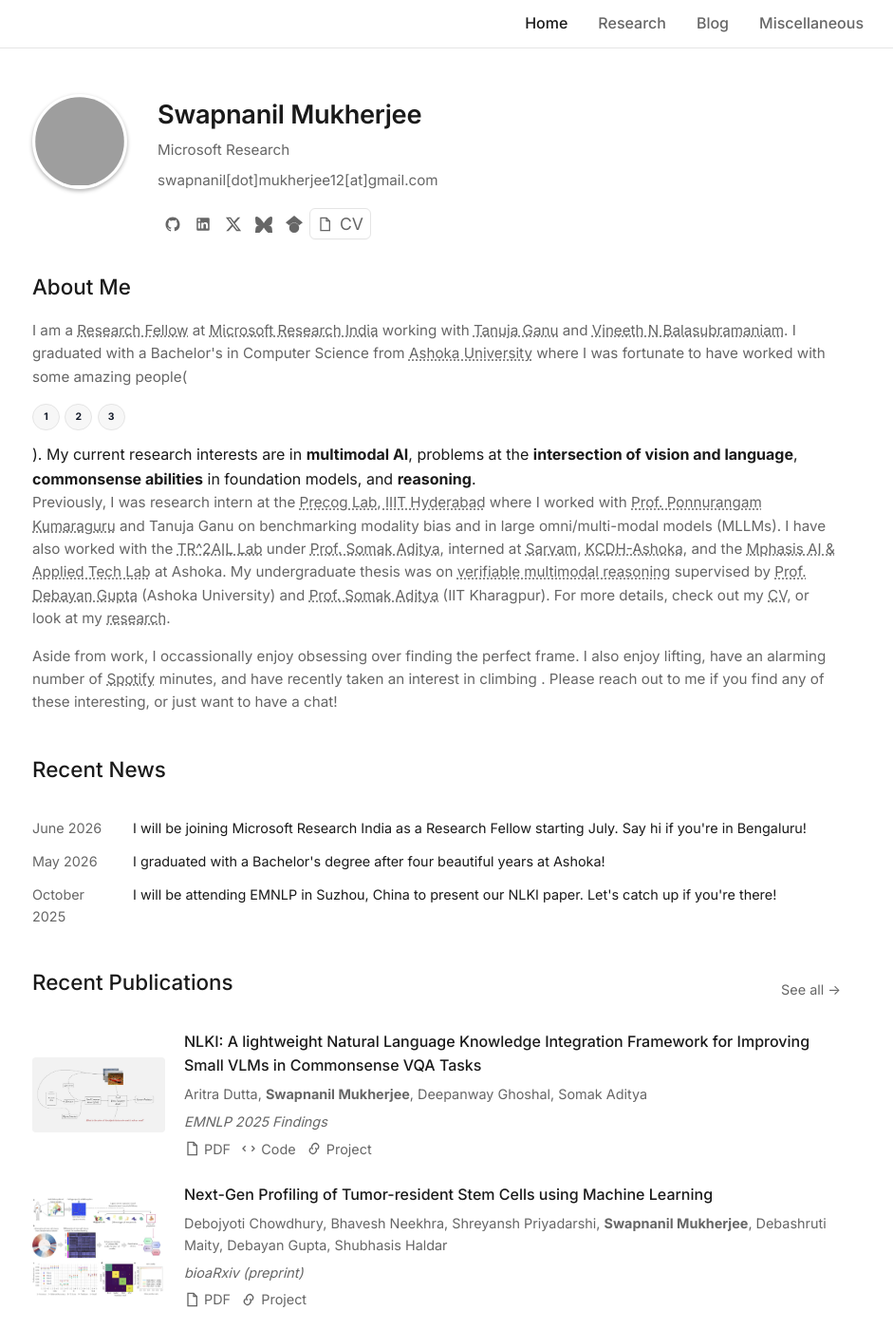
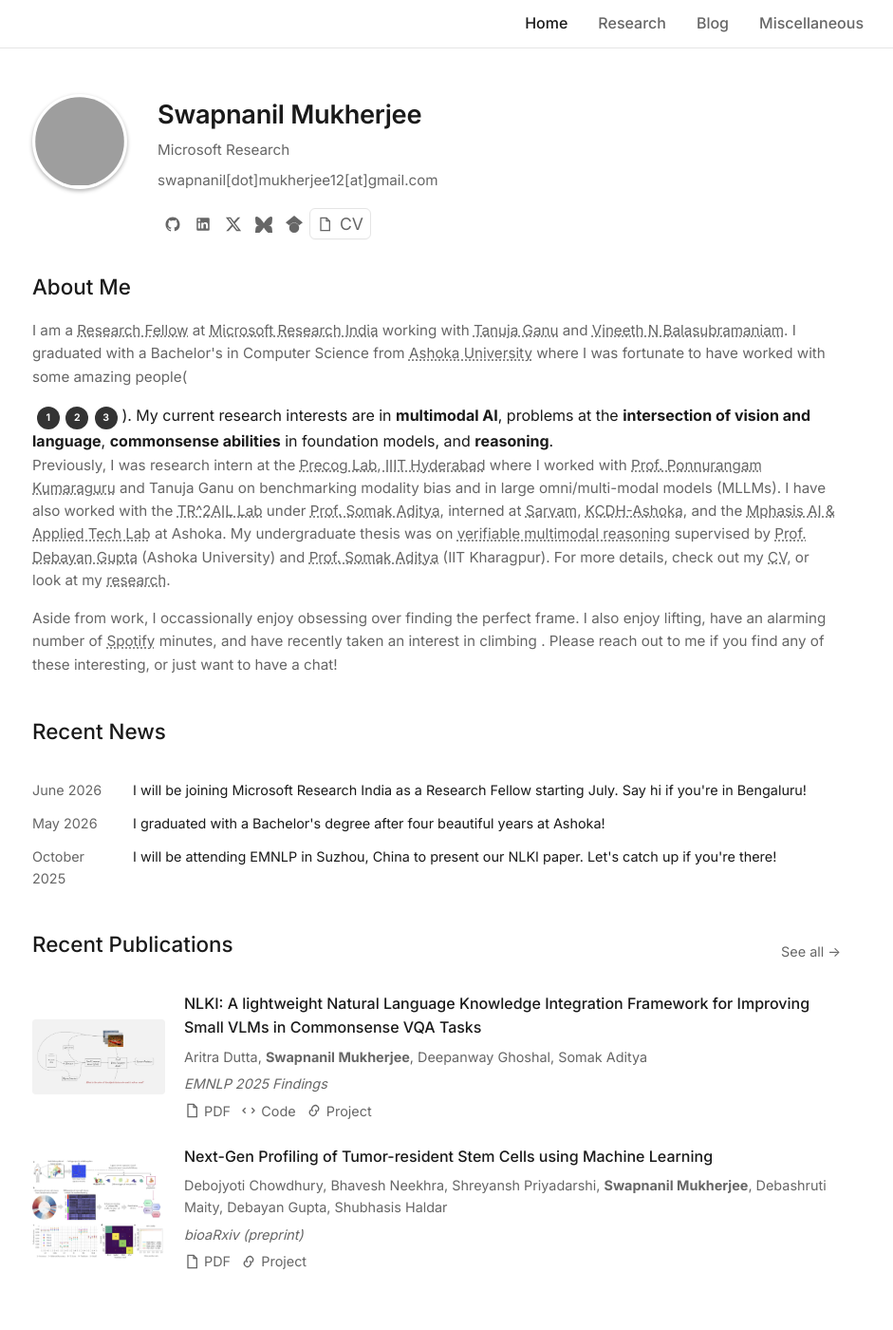
Before and after one commit to SwapnanilMukherjee/swapnanilmukherjee.github.io, a Jekyll site: the page built from index.md, in a window 1280 px wide and 1400 px high. Shown: the whole window at 95% size, without its empty margins (180-1121 px from the left). Built offline with Jekyll 4.4.1, drawn with Linux system fonts in a browser that asks for light colours; grey boxes are pictures that could not be loaded.

Commit message:
css update

```diff
--- a/assets/css/main.css
+++ b/assets/css/main.css
@@ -52,8 +52,9 @@ h1 { font-size: 1.7rem; font-weight: 600; margin-bottom: 1rem; letter-spacing: -
 h2 { font-size: 1.4rem; font-weight: 500; margin-bottom: 1rem; }
 h3 { font-size: 1rem; font-weight: 500; margin-bottom: 0.5rem; }
 p { font-size: 0.95rem; margin-bottom: 0.97rem; color: var(--muted); }
-p a { color: var(--muted); text-decoration: underline dotted; }
-p a:hover { color: var(--text); text-decoration: underline dotted; transition: 100ms; transition-timing-function: ease-in-out; }
+p a {color: var(--muted); text-decoration: underline dotted;}
+p a:hover {color: var(--text); text-decoration: underline dotted; transition: 100ms; transition-timing-function: ease-in-out;}
+p b { color: var(--muted); font-weight: 600; }
 
 /* Profile */
 .profile { display: flex; gap: 2rem; margin-bottom: 2rem; align-items: flex-start; }
@@ -79,39 +80,33 @@ p a:hover { color: var(--text); text-decoration: underline dotted; transition: 1
 
 /* People badges */
 .people-badges {
-  display: flex;
+  display: inline-flex;
   flex-wrap: wrap;
-  gap: 0.35rem;
-  margin: 0.2rem 0 0.8rem;
+  gap: 0.4rem;
+  margin: 0 0.3rem;
 }
 
 .people-badge {
   display: inline-flex;
   align-items: center;
   justify-content: center;
-  width: 1.8rem;
-  height: 1.8rem;
-  border-radius: 999px;
-  background: var(--surface);
+  width: 1.5rem;
+  height: 1.5rem;
+  border-radius: 50%;
+  background: #333;
   text-decoration: none;
   transition: all 0.2s ease;
-  border: 1px solid var(--border);
 }
 
 .people-badge:hover {
-  transform: translateY(-2px);
-  border-color: var(--primary);
-  background: #fff;
-  box-shadow: 0 2px 8px rgba(0,0,0,0.05);
+  background: #111;
+  transform: scale(1.1);
 }
 
 .badge-number {
-  display: inline-flex;
-  align-items: center;
-  justify-content: center;
   font-size: 0.65rem;
   font-weight: 700;
-  color: var(--primary);
+  color: #fff;
 }
 
 /* Publication */
```
